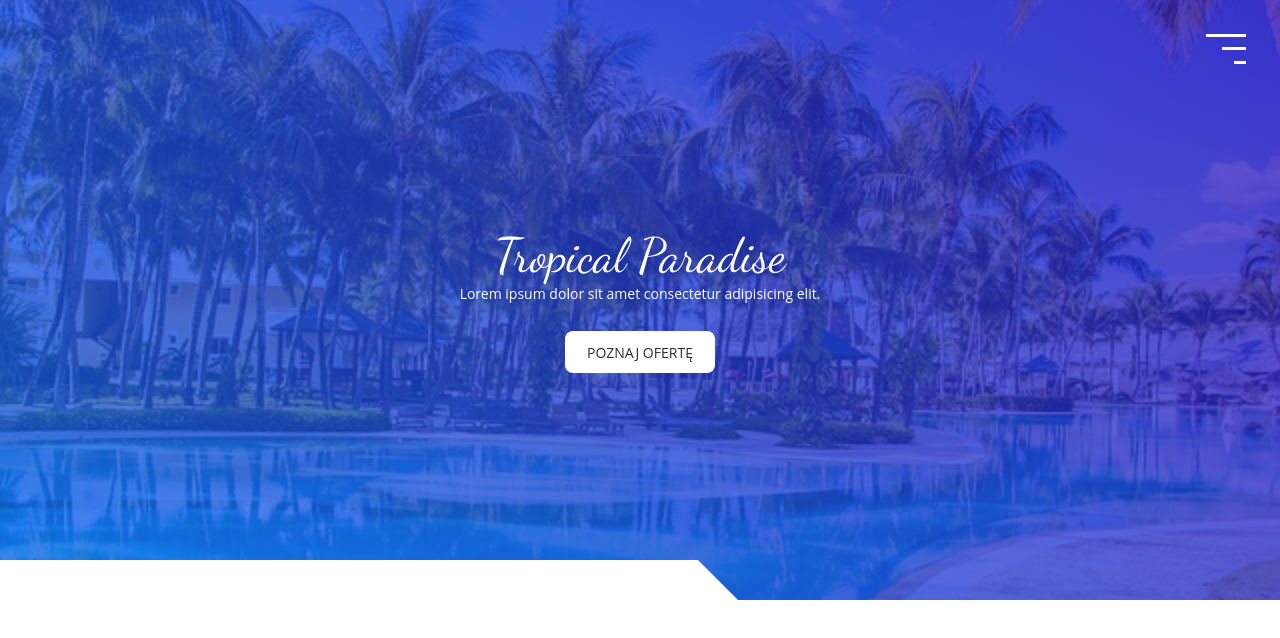
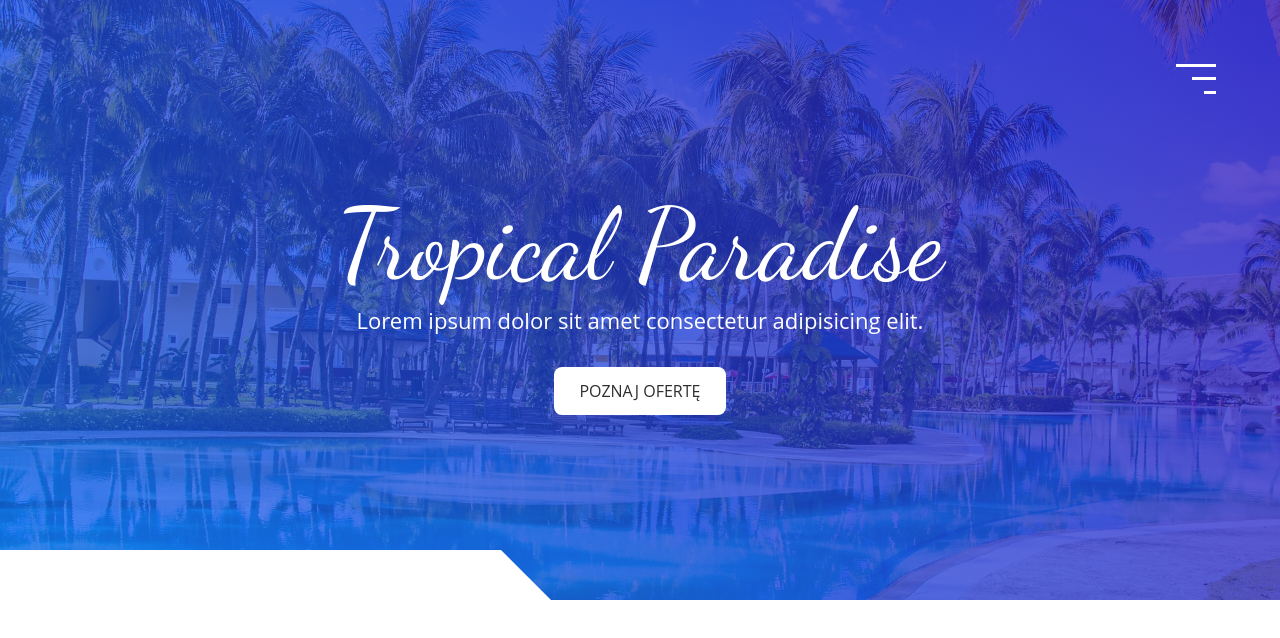
Before and after one commit to marciuXX/TropicalParadise, a plain HTML site: page index.html in a window 1280 px wide. Drawn offline with Linux system fonts and the light colour scheme.

Commit message:
header complete

```diff
--- a/sass/main.scss
+++ b/sass/main.scss
@@ -20,7 +20,7 @@ body {
 	font-size: 1.6rem;
 }
 
-//Nawigacja
+// Nawigacja
 .burger-btn {
 	position: fixed;
 	top: 20px;
@@ -72,7 +72,7 @@ body {
 	}
 }
 
-//Header
+// Header
 .header {
 	position: relative;
 	display: flex;
@@ -113,3 +113,40 @@ body {
 		}
 	}
 }
+
+// Media
+@media (min-width: 768px) {
+	.white-block {
+		height: 50px;
+		width: 45%;
+	}
+
+	.header {
+		&__heading {
+			font-size: 6.6rem;
+		}
+
+		&__text {
+			font-size: 2.2rem;
+		}
+
+		&__btn {
+			font-size: 1.6rem;
+		}
+	}
+}
+
+@media (min-width: 992px) {
+	.burger-btn{
+		top: 50px;
+		right: 50px;
+	}
+
+	.header{
+		background-image: colors.$blue-gradient, url('../img/header_img_1920.jpg');
+
+		&__heading{
+			font-size: 10rem;
+		}
+	}
+}
```
Also changed, not shown: css/main.css, 1 other file.
